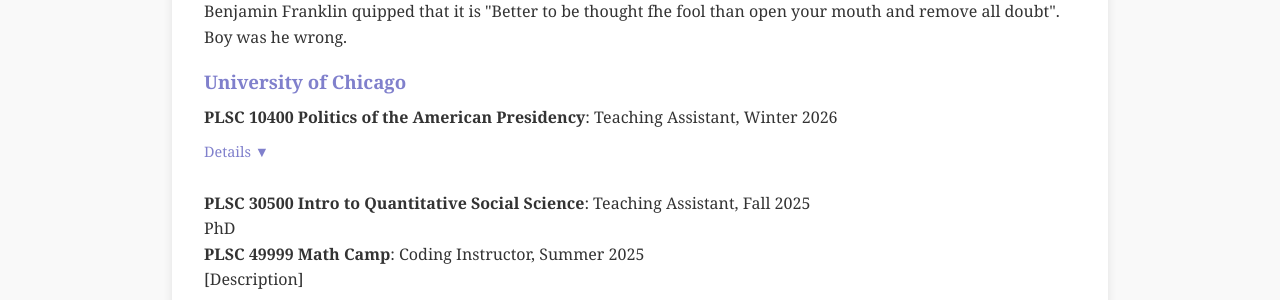
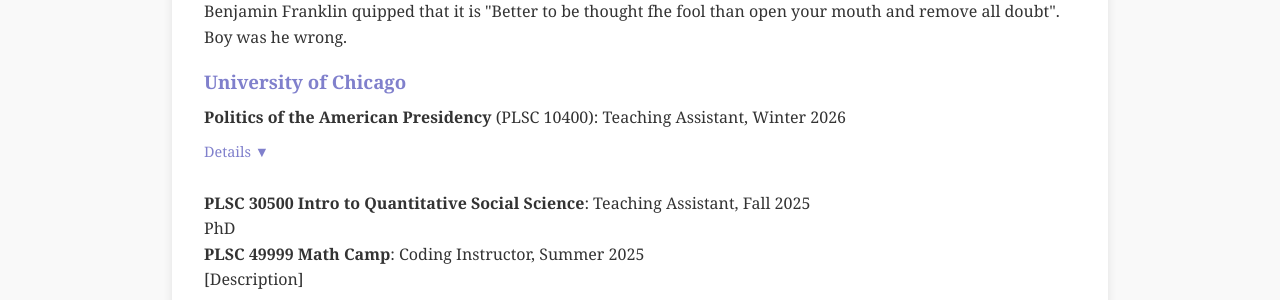
Before and after one commit to L-Cain/L-Cain.github.io, a Jekyll site: the page built from teaching.md, in a window 1280 px wide and 923 px high. Shown: the part 310-610 px from the top of the window. Built offline with Jekyll 4.4.1, drawn with Linux system fonts in a browser that asks for light colours; our own code applies the rules of GitHub Pages for plain Markdown files.

```diff
--- a/teaching.md
+++ b/teaching.md
@@ -3,7 +3,7 @@
   <p>Benjamin Franklin quipped that it is "Better to be thought fhe fool than open your mouth and remove all doubt". Boy was he wrong.</p>
   <h3>University of Chicago</h3>
   <ul>
-      <strong>PLSC 10400 Politics of the American Presidency</strong>: Teaching Assistant, Winter 2026 <br>
+      <strong>Politics of the American Presidency</strong> (PLSC 10400): Teaching Assistant, Winter 2026 <br>
       <button onclick="var a=this.nextElementSibling;a.style.display=a.style.display==='block'?'none':'block';this.textContent=this.textContent==='Details ▼'?'Details ▲':'Details ▼';" style="margin-top:0.5rem;background:none;border:none;color:#8080cc;padding:0.25rem 0;cursor:pointer;font-family:inherit;font-size:0.9rem;">Details ▼</button>
     <div style="display:none;margin-top:0.75rem;padding:1rem;background:#f0f0f8;border-left:3px solid #8080cc;border-radius:0 4px 4px 0;">
       <p><strong>Level: </strong>  Undergraduate </p>
```
